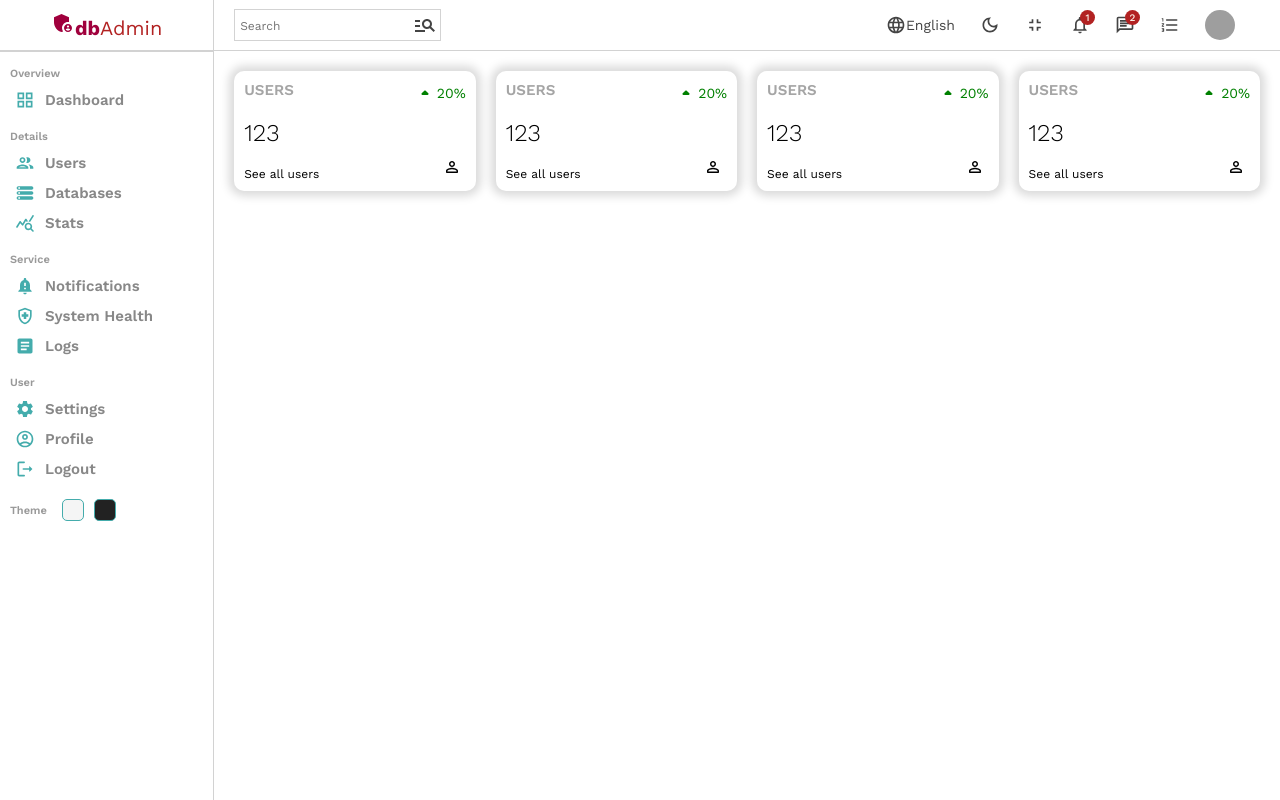
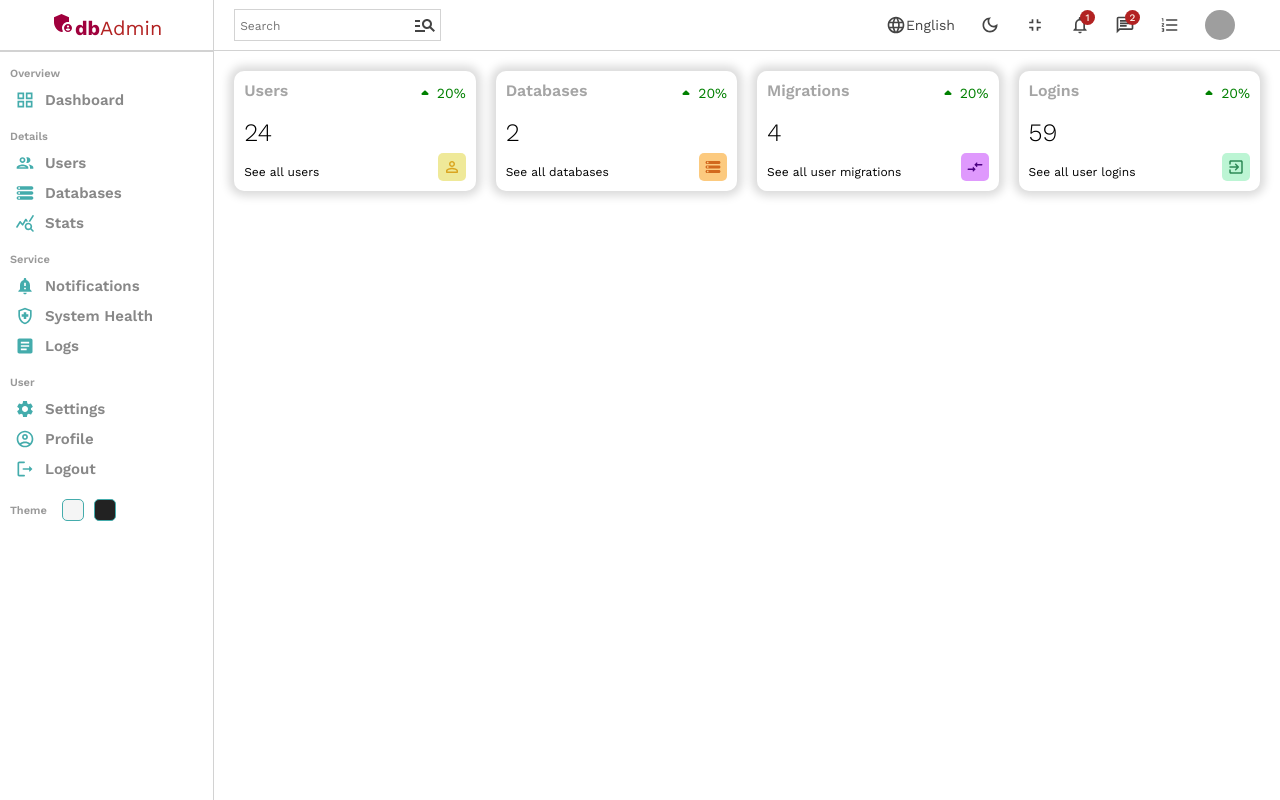
Before and after one commit to AnkurDesai11/adminportal, a React (Create React App) app: page / in a window 1280 px wide. Built offline with nearby package versions, Linux system fonts and the light colour scheme; grey boxes are pictures that could not be loaded.

Commit message:
completed widget with customisation as per data

```diff
--- a/src/components/widget/Widget.jsx
+++ b/src/components/widget/Widget.jsx
@@ -1,20 +1,76 @@
 import "./widget.scss"
 import ArrowDropUpRoundedIcon from '@mui/icons-material/ArrowDropUpRounded';
 import PersonOutlineRoundedIcon from '@mui/icons-material/PersonOutlineRounded';
+import StorageRoundedIcon from '@mui/icons-material/StorageRounded';
+import CompareArrowsRoundedIcon from '@mui/icons-material/CompareArrowsRounded';
+import ExitToAppRoundedIcon from '@mui/icons-material/ExitToAppRounded';
+import ErrorOutlineRoundedIcon from '@mui/icons-material/ErrorOutlineRounded';
 
-const Widget = () => {
+const Widget = ({ type }) => {
+    let data;
+    switch (type) {
+        case "Users":
+            data = {
+                title: "Users",
+                link: "See all users",
+                number: "24",
+                icon: <PersonOutlineRoundedIcon className="icon"
+                    style={{ backgroundColor: "rgba(214, 200, 0, 0.4)", color: "goldenrod" }}
+                />
+            };
+            break;
+        case "Databases":
+            data = {
+                title: "Databases",
+                link: "See all databases",
+                number: "2",
+                icon: <StorageRoundedIcon className="icon"
+                    style={{ backgroundColor: "rgba(250, 150, 0, 0.5)", color: "chocolate" }}
+                />
+            };
+            break;
+        case "Migrations":
+            data = {
+                title: "Migrations",
+                link: "See all user migrations",
+                number: "4",
+                icon: <CompareArrowsRoundedIcon className="icon"
+                    style={{ backgroundColor: "rgba(175, 0, 251, 0.4)", color: "indigo" }}
+                />
+            };
+            break;
+        case "Logins":
+            data = {
+                title: "Logins",
+                link: "See all user logins",
+                number: "59",
+                icon: <ExitToAppRoundedIcon className="icon"
+                    style={{ backgroundColor: "rgba(33, 222, 111, 0.3)", color: "seagreen" }}
+                />
+            };
+            break;
+        default:
+            data = {
+                title: "Error",
+                link: "Reload",
+                icon: <ErrorOutlineRoundedIcon className="icon"
+                    style={{ backgroundColor: "rgba(255, 0, 0, 0.4)", color: "red" }}
+                />
+            };
+            break;
+    }
     return (
         <div className="widget">
             <div className="left">
-                <span className="title">USERS</span>
-                <span className="counter">123</span>
-                <span className="link">See all users</span>
+                <span className="title">{data.title}</span>
+                <span className="counter">{data.number}</span>
+                <span className="link"><a href="">{data.link}</a></span>
             </div>
             <div className="right">
                 <div className="percentage positive">
                     <ArrowDropUpRoundedIcon /> 20%
                 </div>
-                <PersonOutlineRoundedIcon className="icon" />
+                {data.icon}
             </div>
         </div>
     )
--- a/src/components/widget/widget.scss
+++ b/src/components/widget/widget.scss
@@ -17,12 +17,12 @@
 
         .title {
             font-weight: 600;
-            font-size: 15px;
+            font-size: 16px;
             color: rgb(165, 165, 165);
         }
 
         .counter {
-            font-size: 24px;
+            font-size: 25px;
             font-weight: 300;
         }
 
@@ -30,6 +30,13 @@
             width: max-content;
             font-size: 12px;
             border-bottom: 0.5px solid, gray;
+            padding-bottom: 2px;
+            cursor: pointer;
+
+            a {
+                color: inherit;
+                text-decoration: none;
+            }
         }
 
         .percentage {
--- a/src/pages/home/Home.jsx
+++ b/src/pages/home/Home.jsx
@@ -11,10 +11,10 @@ const Home = () => {
             <div className="homeContainer">
                 <Navbar />
                 <div className="widgets">
-                    <Widget />
-                    <Widget />
-                    <Widget />
-                    <Widget />
+                    <Widget type="Users" />
+                    <Widget type="Databases" />
+                    <Widget type="Migrations" />
+                    <Widget type="Logins" />
                 </div>
             </div>
         </div>
```
